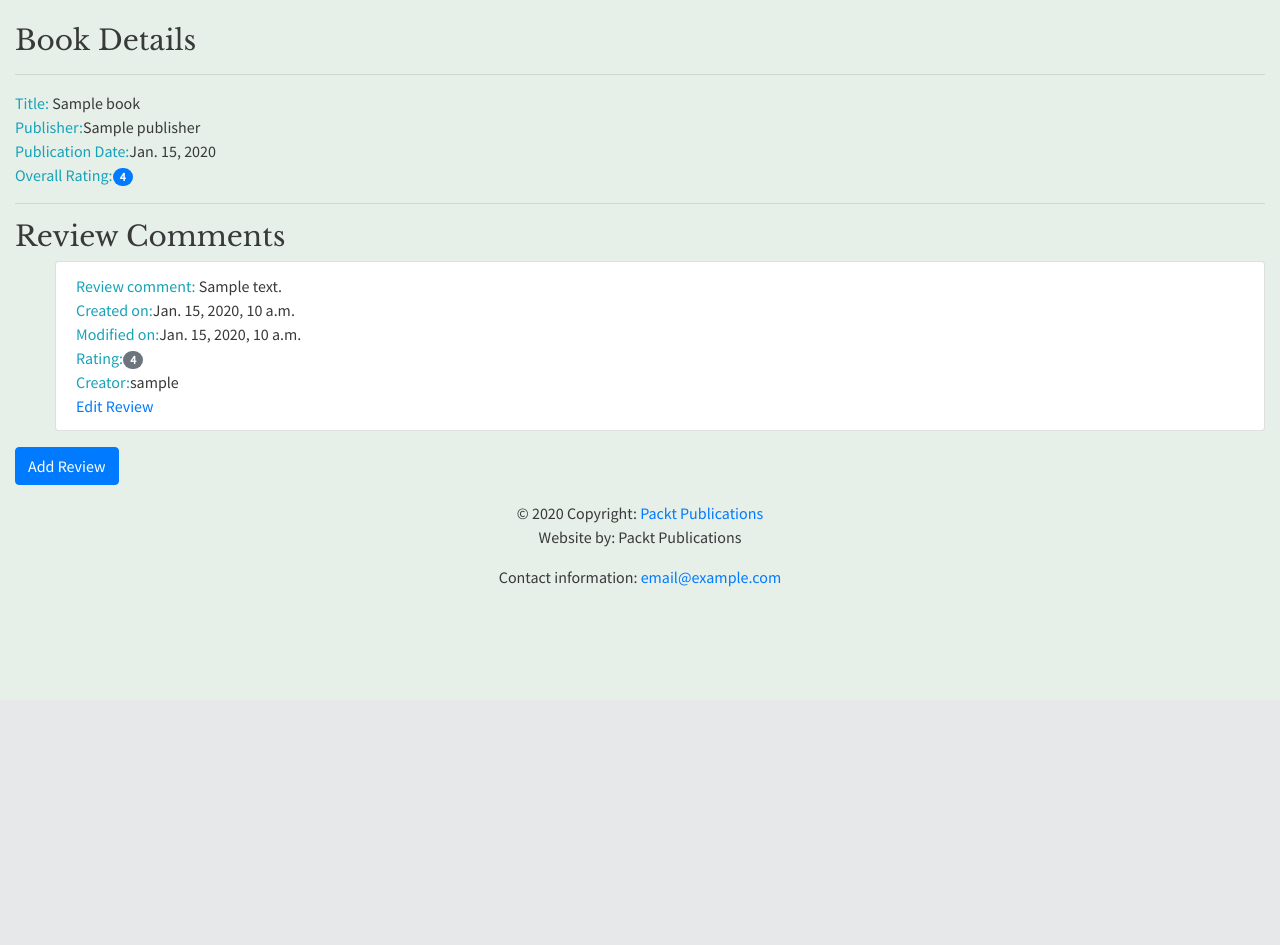
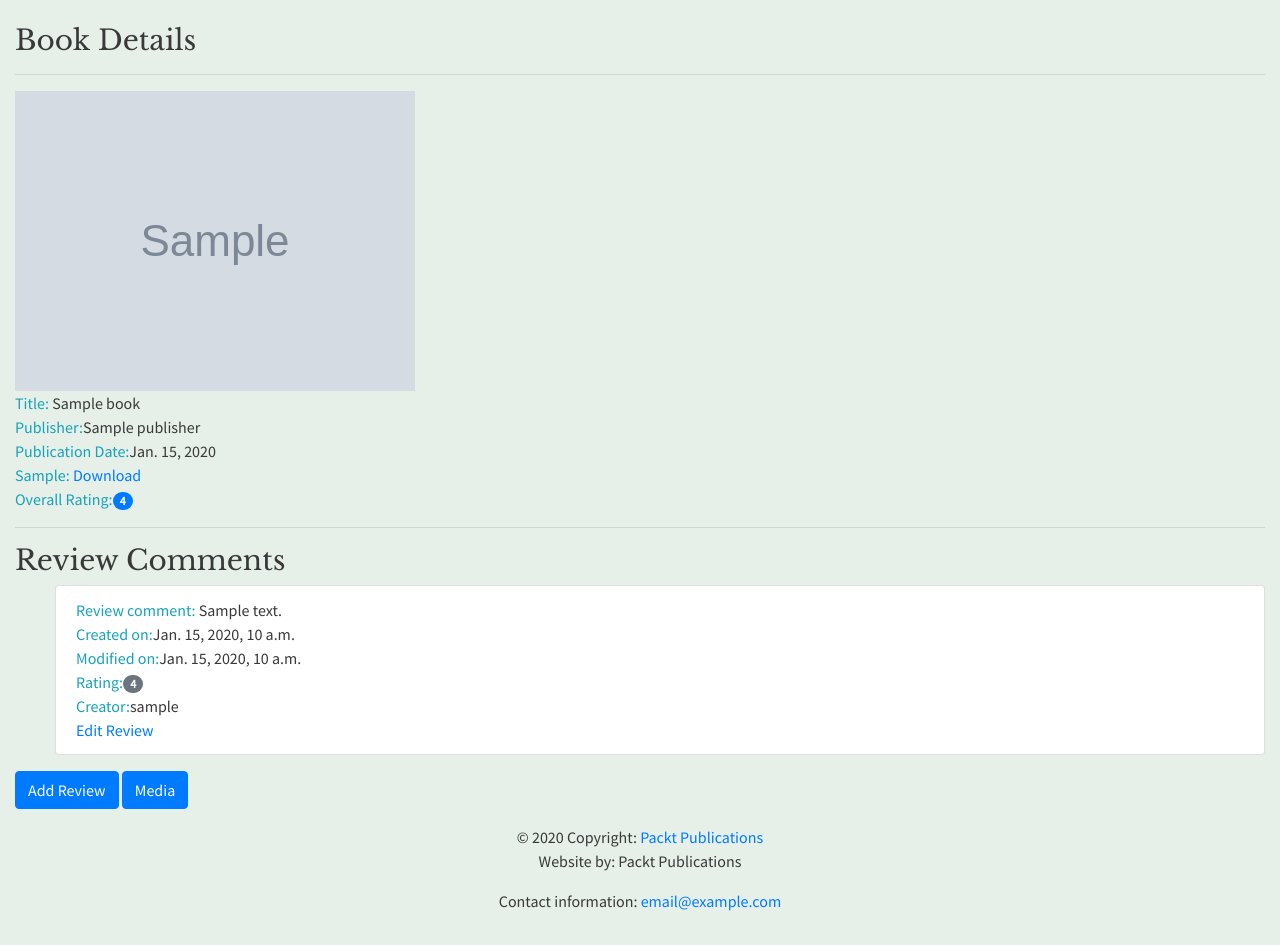
Before and after one commit to hoot-dev/bookr, a Django app: page /books/1 in a window 1280 px wide. Shown: the part 100-1045 px from the top of the page. Before the commit the page ends 687 px from the top, so only its background shows below. Run offline with Django 3.2, Linux system fonts and the light colour scheme; tables that the repository leaves empty hold one stand-in row (values such as "Sample post"); grey boxes marked "Sample" are stand-in pictures; some libraries are stand-ins or nearby versions.

Commit message:
displaying book cover and sample on details page

```diff
--- a/reviews/templates/reviews/book_detail.html
+++ b/reviews/templates/reviews/book_detail.html
@@ -4,12 +4,21 @@
   <br>
   <h3>Book Details</h3>
   <hr>
+  {% if book.cover %}
+    <img src="{{ book.cover.url }}">
+    <br>
+  {% endif %}
   <span class="text-info">Title:</span> <span>{{ book.title }}</span>
   <br>
   <span class="text-info">Publisher:</span><span>{{ book.publisher }}</span>
   <br>
   <span class="text-info">Publication Date:</span><span>{{ book.publication_date }}</span>
   <br>
+  {% if book.sample %}
+    <span class="text-info">Sample: </span>
+    <span><a href="{{ book.sample.url }}">Download</a></span>
+    <br>
+  {% endif %}
   {% if not reviews %}
     <hr>
     <h3>Be the first one to write a review.</h3>
@@ -38,4 +47,5 @@
   {% endif %}
 </ul>
 <a class="btn btn-primary" href="{% url 'review_create' book.pk %}">Add Review</a>
+<a class="btn btn-primary" href="{% url 'book_media' book.pk %}">Media</a>
 {% endblock %}
--- a/reviews/views.py
+++ b/reviews/views.py
@@ -155,8 +155,7 @@ def book_media(request, pk):
                 image = Image.open(cover)
                 image.thumbnail((300, 300))
                 image_data = BytesIO()
-                image.save(fp=image_data, \
-                format=cover.image.format)
+                image.save(fp=image_data, format=cover.image.format)
                 image_file = ImageFile(image_data)
                 book.cover.save(cover.name, image_file)
             book.save()
@@ -169,7 +168,7 @@ def book_media(request, pk):
         "instance": book,
         "form": form,
         "model_type": "Book",
-        "is_file_upload":True
+        "is_file_upload": True
     }
 
     return render(request, "reviews/instance-form.html", context)
```
Also changed, not shown: 1 other file.
